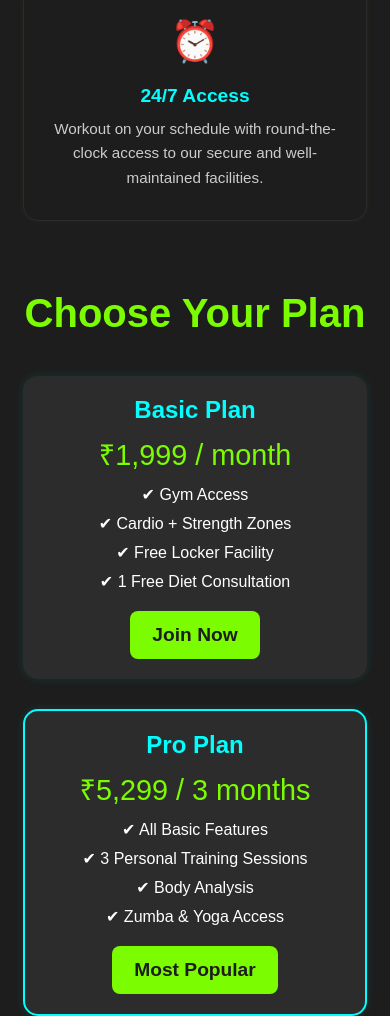
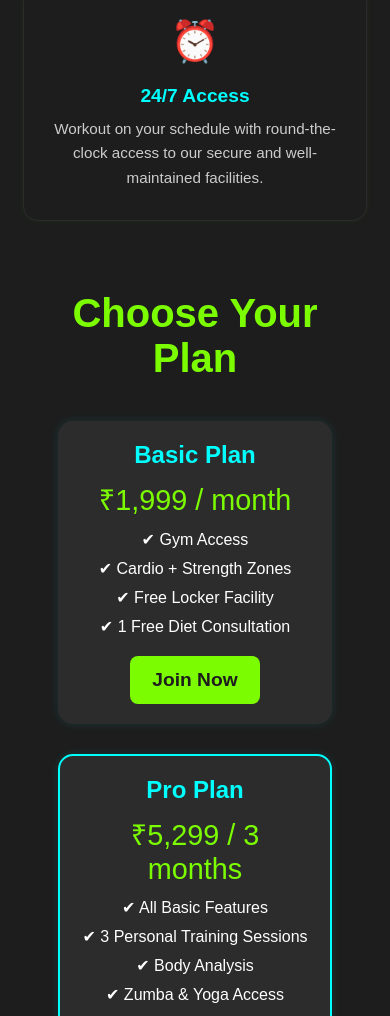
Before and after one commit to Omkar-455/MyGYM-Landing-Page, a plain HTML site: page index.html in a window 390 px wide. Shown: the part 2231-3247 px from the top of the page. Drawn offline with Linux system fonts and the light colour scheme; a web font is replaced by a local one.

Commit message:
Code Updated

```diff
--- a/style.css
+++ b/style.css
@@ -227,6 +227,9 @@ strong {
     background-color: #1D1D1D;
     color: #FFFFFF;
     text-align: center;
+    display: flex;
+    flex-direction: column;
+    margin: auto;
 }
 
 .section-title {
@@ -417,12 +420,20 @@ strong {
         text-align: center;
     }
 
+    .plans-section {
+        width: 80%;
+        display: flex;
+        flex-direction: column;
+        align-items: center;
+        margin: auto;
+    }
+
     .plans-container {
         grid-template-columns: 1fr;
     }
 
     .contact-form input,
-    .contact-form textarea{
+    .contact-form textarea {
         width: 100%;
     }
 }
@@ -481,6 +492,12 @@ strong {
         text-align: center;
     }
 
+    .plans-section {
+        /* width: 90%;
+        align-items: center; */
+           padding: 60px 60px 20px 60px;
+    }
+
     .section-title {
         text-align: center;
     }
```
